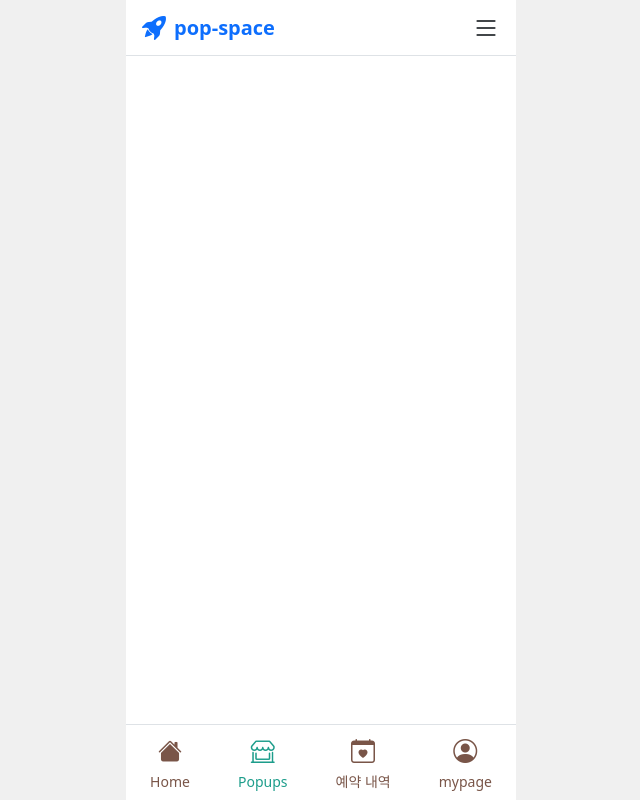
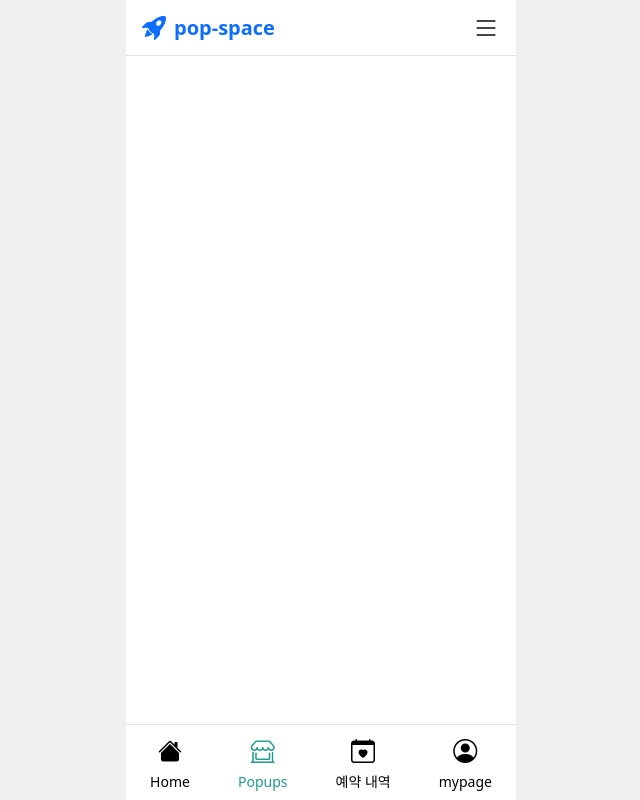
Before and after one commit to KosaOneShot/popspace_FE, a React (Vite) app: page /auth/register in a window 1280 px wide. Shown: the whole page, without its empty margins (319-959 px from the left). Built offline with nearby package versions, Linux system fonts and the light colour scheme.

Commit message:
chore : footer 아이콘 색 검정으로 변경

```diff
--- a/src/components/Footer.jsx
+++ b/src/components/Footer.jsx
@@ -1,10 +1,10 @@
 const Footer = () => {
   // 갈색 : 795548 초록색 : 1D9D8B 검정색 : 000000
   const items = [
-    { label: "Home", href: "/", icon: "bi-house-fill", color: "#795548" },
+    { label: "Home", href: "/", icon: "bi-house-fill", color: "#000000" },
     { label: "Popups", href: "/popups", icon: "bi-shop-window", color: "#1D9D8B" },
-    { label: "예약 내역", href: "/reserve", icon: "bi-calendar-heart", color: "#795548" },
-    { label: "mypage", href: "/mypage", icon: "bi-person-circle", color: "#795548" },
+    { label: "예약 내역", href: "/reserve", icon: "bi-calendar-heart", color: "#000000" },
+    { label: "mypage", href: "/mypage", icon: "bi-person-circle", color: "#000000" },
   ];
 
   return (
```
